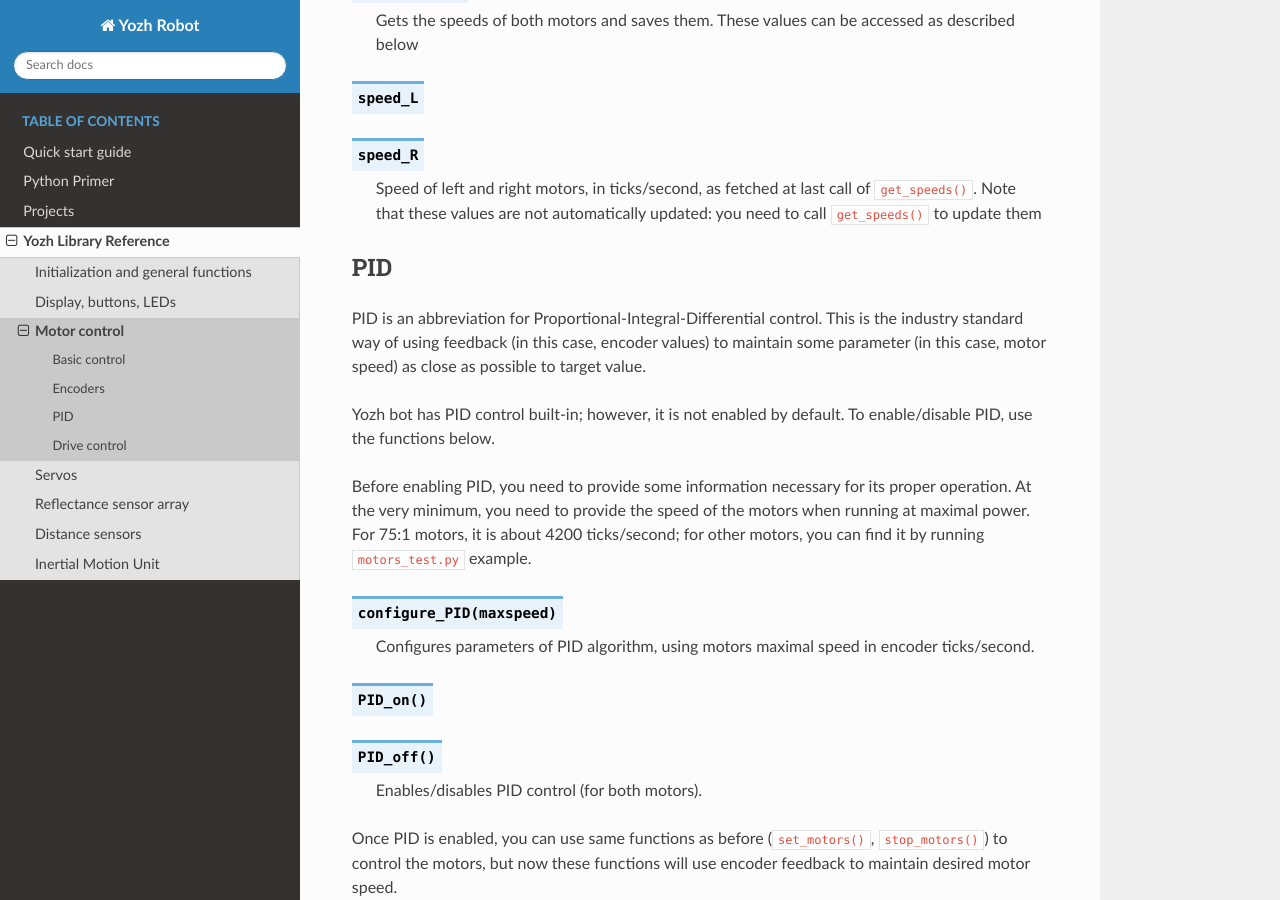
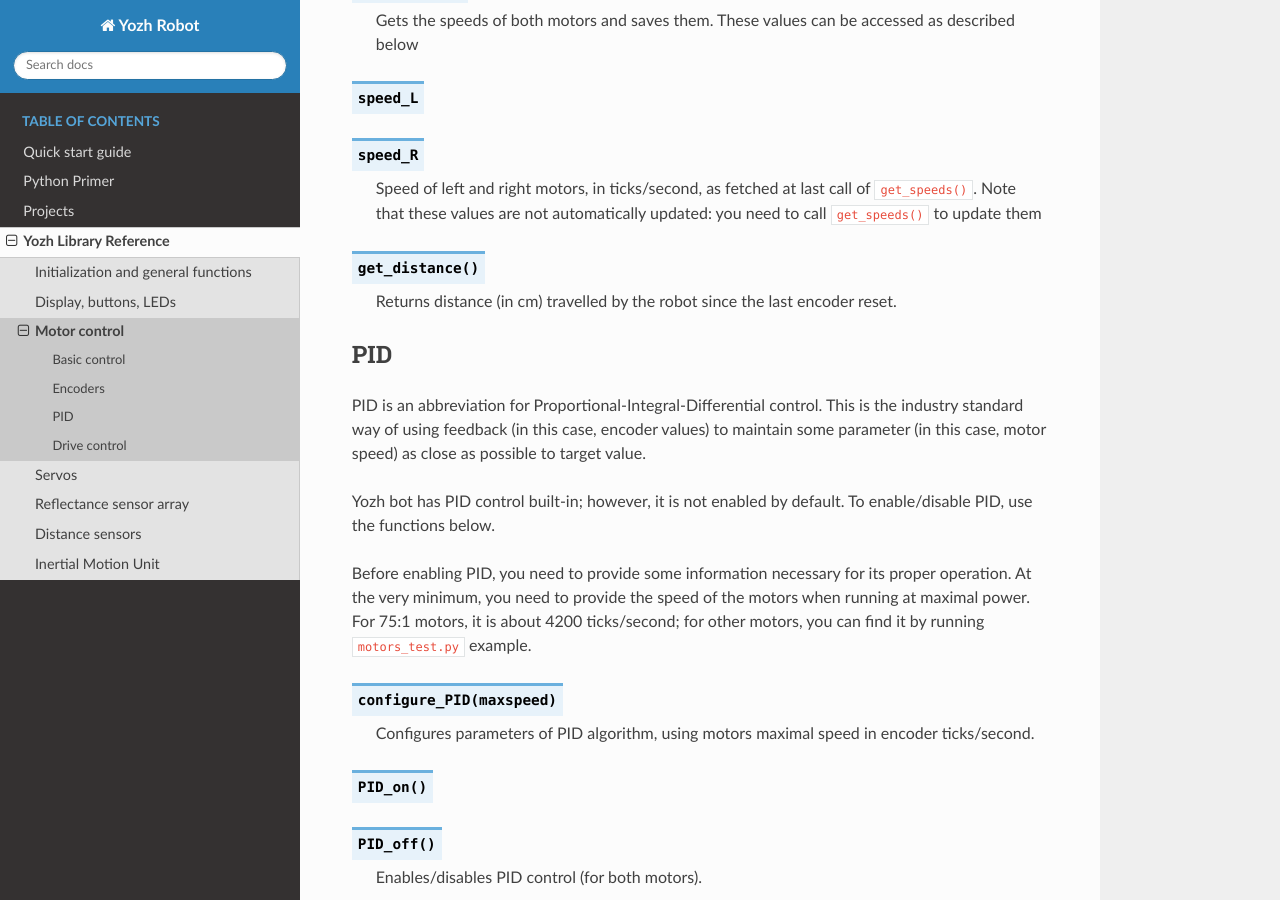
Before and after one commit to shurik179/yozh-SC2023, a Sphinx documentation site: the page built from docs/library/motors.rst, in a window 1280 px wide and 900 px high, scrolled down 1074 px. Built offline with Sphinx 7.4.7 and the Read the Docs theme 2.0.0, drawn with Linux system fonts in a browser that asks for light colours; formulas are drawn with MathJax 3.

Commit message:
Update motors.rst

```diff
--- a/docs/library/motors.rst
+++ b/docs/library/motors.rst
@@ -61,6 +61,12 @@
    Speed of left and right motors,  in ticks/second, as fetched at last call of
    ``get_speeds()``. Note that these values are not automatically updated:
    you need to call ``get_speeds()`` to update them
+
+
+
+.. function:: get_distance()
+
+   Returns distance (in cm) travelled by the robot since the last encoder reset.
 
 
 
```
